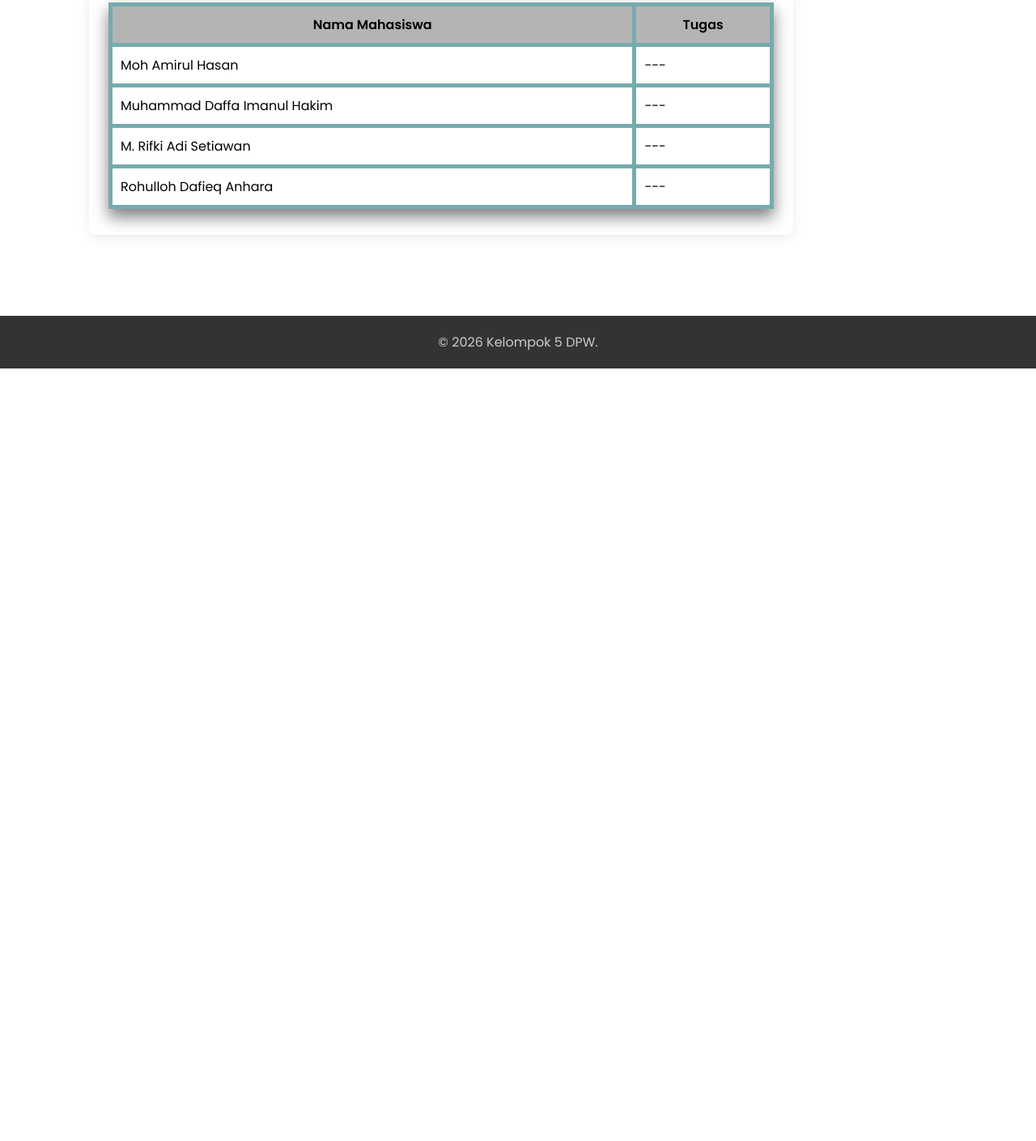
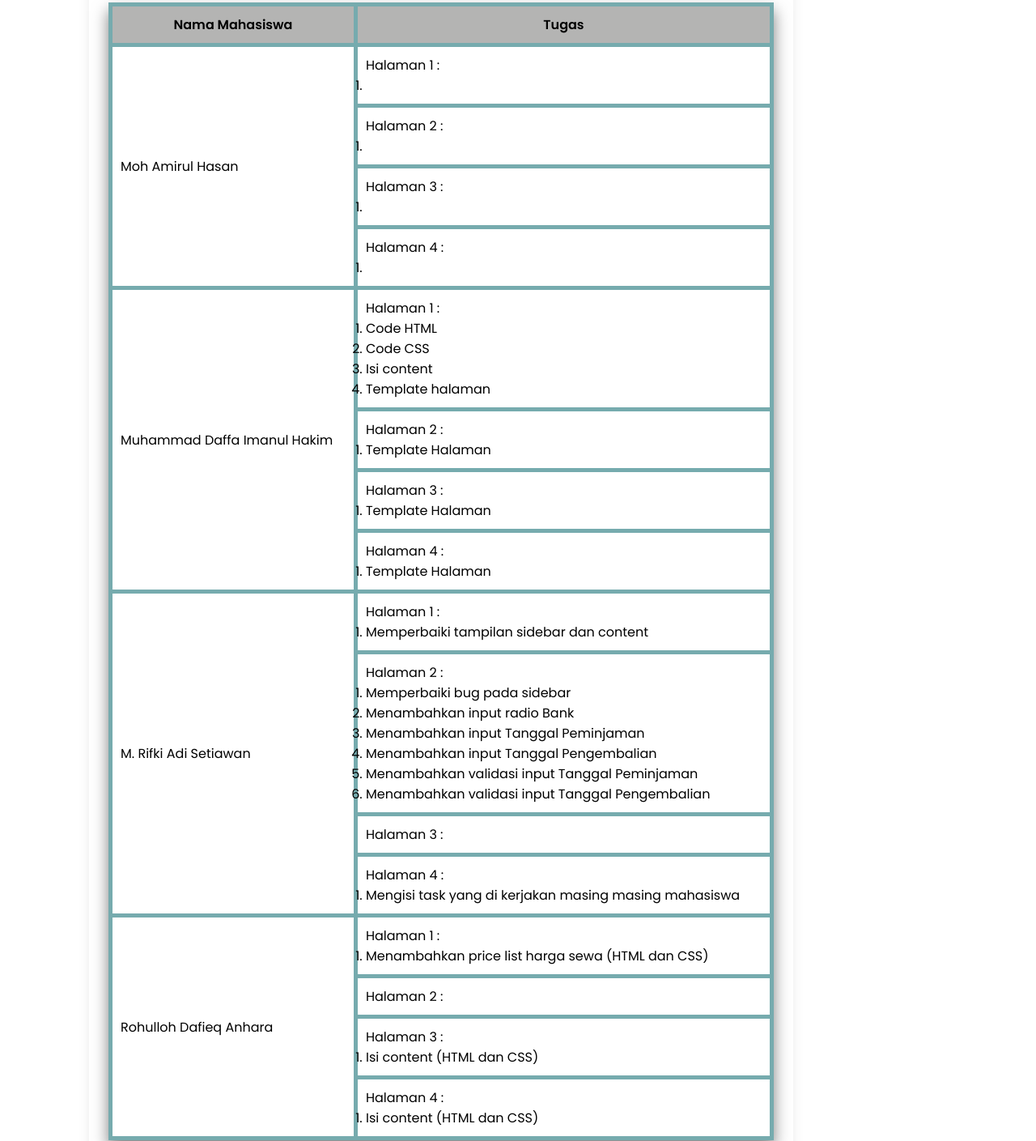
Before and after one commit to rifkigg/TA_DPW_JOS_JIS, a plain HTML site: page aboutus.html in a window 1280 px wide. Shown: the part 974-2383 px from the top of the page at 81% size. Before the commit the page ends 1429 px from the top, so only its background shows below. Drawn offline with Linux system fonts and the light colour scheme; a script that the page names is missing.

Commit message:
(add) task yang di kerjakan masing masing mahasiswa

```diff
--- a/aboutus.html
+++ b/aboutus.html
@@ -42,16 +42,16 @@
             <p>Kelas : IF2G</p>
             <p>Nama Kelompok : DPW2025-2-G05</p>
 
-
             <h2 id="Anggotaklmpk">Identitas Anggota Kelompok</h2>
 
             <ul>
-                    <li>Moh Amirul Hasan (250411100132)</li>
-                    <li>Muhammad Daffa Imanul Hakim (250411100131)</li>
-                    <li>M Rifki Adi Setiawan (250411100130)</li>
-                    <li>Rohulloh Dafieq Anhara (250411100134)</li>
+              <li class="anggota">Moh Amirul Hasan (250411100132)</li>
+              <li class="anggota">
+                Muhammad Daffa Imanul Hakim (250411100131)
+              </li>
+              <li class="anggota">M Rifki Adi Setiawan (250411100130)</li>
+              <li class="anggota">Rohulloh Dafieq Anhara (250411100134)</li>
             </ul>
-
 
             <h2 id="Pembagian">Pembagian Pengerjaan</h2>
             <table>
@@ -63,20 +63,139 @@
               </thead>
               <tbody>
                 <tr>
-                            <td>Moh Amirul Hasan</td>
-                            <td>---</td>
+                  <td rowspan="4">Moh Amirul Hasan</td>
+                  <td>
+                    <p>Halaman 1 :</p>
+                    <ol>
+                      <li></li>
+                    </ol>
+                  </td>
                 </tr>
                 <tr>
-                            <td>Muhammad Daffa Imanul Hakim</td>
-                            <td>---</td>
+                  <td>
+                    <p>Halaman 2 :</p>
+                    <ol>
+                      <li></li>
+                    </ol>
+                  </td>
                 </tr>
                 <tr>
-                            <td>M. Rifki Adi Setiawan</td>
-                            <td>---</td>
+                  <td>
+                    <p>Halaman 3 :</p>
+                    <ol>
+                      <li></li>
+                    </ol>
+                  </td>
                 </tr>
                 <tr>
-                            <td>Rohulloh Dafieq Anhara</td>
-                            <td>---</td>
+                  <td>
+                    <p>Halaman 4 :</p>
+                    <ol>
+                      <li></li>
+                    </ol>
+                  </td>
+                </tr>
+                <tr>
+                  <td rowspan="4">Muhammad Daffa Imanul Hakim</td>
+                  <td>
+                    <p>Halaman 1 :</p>
+                    <ol>
+                      <li>Code HTML</li>
+                      <li>Code CSS</li>
+                      <li>Isi content</li>
+                      <li>Template halaman</li>
+                    </ol>
+                  </td>
+                </tr>
+                <tr>
+                  <td>
+                    <p>Halaman 2 :</p>
+                    <ol>
+                      <li>Template Halaman</li>
+                    </ol>
+                  </td>
+                </tr>
+                <tr>
+                  <td>
+                    <p>Halaman 3 :</p>
+                    <ol>
+                      <li>Template Halaman</li>
+                    </ol>
+                  </td>
+                </tr>
+                <tr>
+                  <td>
+                    <p>Halaman 4 :</p>
+                    <ol>
+                      <li>Template Halaman</li>
+                    </ol>
+                  </td>
+                </tr>
+                <tr>
+                  <td rowspan="4">M. Rifki Adi Setiawan</td>
+                  <td>
+                    <p>Halaman 1 :</p>
+                    <ol>
+                      <li>Memperbaiki tampilan sidebar dan content</li>
+                    </ol>
+                  </td>
+                </tr>
+                <tr>
+                  <td>
+                    <p>Halaman 2 :</p>
+                    <ol>
+                      <li>Memperbaiki bug pada sidebar</li>
+                      <li>Menambahkan input radio Bank</li>
+                      <li>Menambahkan input Tanggal Peminjaman</li>
+                      <li>Menambahkan input Tanggal Pengembalian</li>
+                      <li>Menambahkan validasi input Tanggal Peminjaman</li>
+                      <li>Menambahkan validasi input Tanggal Pengembalian</li>
+                    </ol>
+                  </td>
+                </tr>
+                <tr>
+                  <td>
+                    <p>Halaman 3 :</p>
+                  </td>
+                </tr>
+                <tr>
+                  <td>
+                    <p>Halaman 4 :</p>
+                    <ol>
+                      <li>Mengisi task yang di kerjakan masing masing mahasiswa</li>
+                    </ol>
+                  </td>
+                </tr>
+                <tr>
+                  <td rowspan="4">Rohulloh Dafieq Anhara</td>
+                  <td>
+                    <p>Halaman 1 :</p>
+                    <ol>
+                      <li>Menambahkan price list harga sewa (HTML dan CSS)</li>
+                    </ol>
+                  </td>
+                </tr>
+                <tr>
+                  <td>
+                    <p>Halaman 2 :</p>
+                    <ol></ol>
+                  </td>
+                </tr>
+                <tr>
+                  <td>
+                    <p>Halaman 3 :</p>
+                    <ol>
+                      <li>Isi content (HTML dan CSS)</li>
+                    </ol>
+                  </td>
+                </tr>
+                <tr>
+                  <td>
+                    <p>Halaman 4 :</p>
+                    <ol>
+                      <li>Isi content (HTML dan CSS)</li>
+                    </ol>
+                  </td>
                 </tr>
               </tbody>
             </table>
--- a/halaman 4.css
+++ b/halaman 4.css
@@ -23,14 +23,13 @@ body {
   width: 100%;
   max-width: 1200px; /* Mengunci lebar di layar besar (seperti 16 inch Anda) */
   margin: 0 auto;
-  padding: 0 20px;    /* Memberikan ruang aman di layar kecil agar tidak mentok ke tepi */
+  padding: 0 20px; /* Memberikan ruang aman di layar kecil agar tidak mentok ke tepi */
 }
 
 .light-bg {
   background-color: #d6e4ec;
   padding: 60px 20px; /* Jarak atas-bawah 60px, kiri-kanan 20px */
 }
-
 
 /* Header */
 .headermenu {
@@ -87,7 +86,6 @@ body {
   overflow-y: auto;
   overflow-x: hidden;
 }
-
 
 .sidebar-links {
   list-style: circle;
@@ -211,14 +209,13 @@ body {
   margin-top: 50px;
 }
 
-
 /* Identitas Mahasiswa */
 /* Untuk mengatur ul pada content-aboutus */
 div.content-aboutus ul {
   list-style-type: none;
 }
 /* Untuk mengatur h1 pada content-aboutus */
-        div.content-aboutus li {
+div.content-aboutus .anggota {
   background: #e4e4e4;
   margin: 15px;
   padding: 10px;
@@ -226,7 +223,6 @@ body {
   box-shadow: 0 10px 18px rgba(0, 0, 0, 0.5);
   padding: 20px;
 }
-
 
 /* Pembagian Pengerjaan */
 /* Untuk mengatur table pada content-aboutus */
@@ -238,12 +234,13 @@ body {
   padding: 20px;
 }
 /* Untuk mengatur th, td pada content-aboutus */
-        div.content-aboutus th, td {
-            border: 5px solid #76ABAE;
+div.content-aboutus th,
+td {
+  border: 5px solid #76abae;
   padding: 10px;
 }
 /* Untuk mengatur th pada content-aboutus */
 div.content-aboutus th {
-            background-color: #B4B4B3;
+  background-color: #b4b4b3;
   text-align: center;
 }
```
Lines whose indentation alone changed are shown as unchanged.
